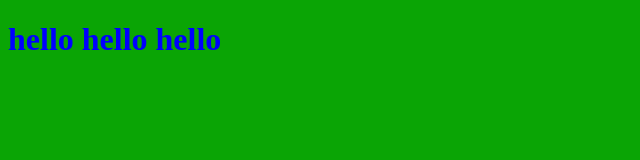
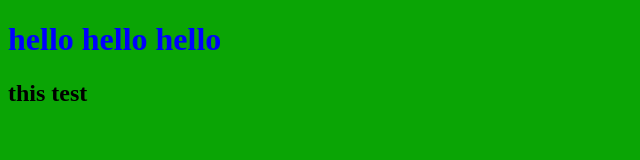
Before and after one commit to abdou-bs/projet-1, a plain HTML site: page index.html in a window 1280 px wide. Shown: the whole page, without its empty margins (0-640 px from the left). Drawn offline with Linux system fonts and the light colour scheme.

Commit message:
ecrir test sur html

```diff
--- a/index.html
+++ b/index.html
@@ -9,6 +9,7 @@
 </head>
 <body>
   <h1> hello hello hello</h1>
+  <h2>this test </h2>
 
     <script src="page1.js"></script>
 </body>
```
